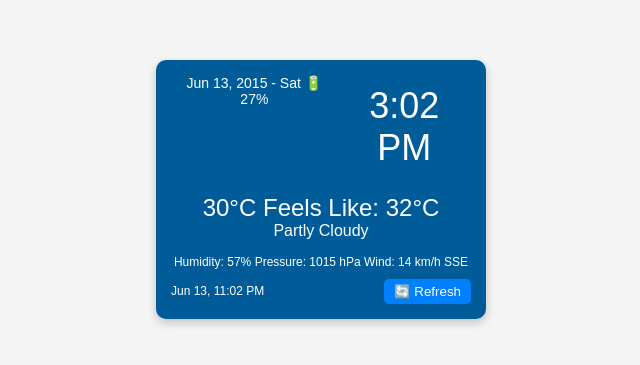
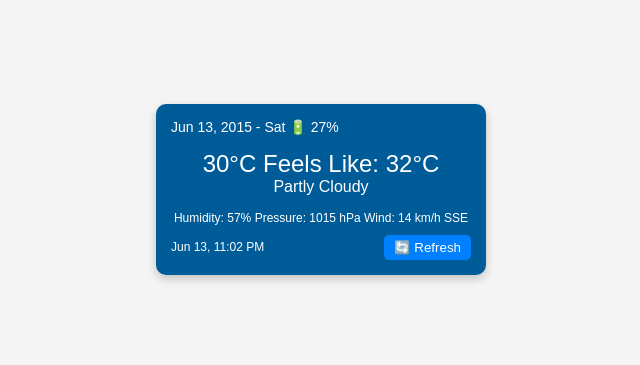
Before and after one commit to Yevhenii199/hillel-test, a plain HTML site: page index.html in a window 1280 px wide. Shown: the part 211-576 px from the top of the page, without its empty margins (319-959 px from the left). Drawn offline with Linux system fonts and the light colour scheme; no server answers.

Commit message:
Update index.html

```diff
--- a/index.html
+++ b/index.html
@@ -13,7 +13,6 @@
         <span id="date">Jun 13, 2015 - Sat</span>
         <span id="battery">🔋 27%</span>
       </div>
-      <div class="current-time" id="current-time">3:02 PM</div>
     </div>
     <div class="weather-details">
       <div class="temperature">
```
